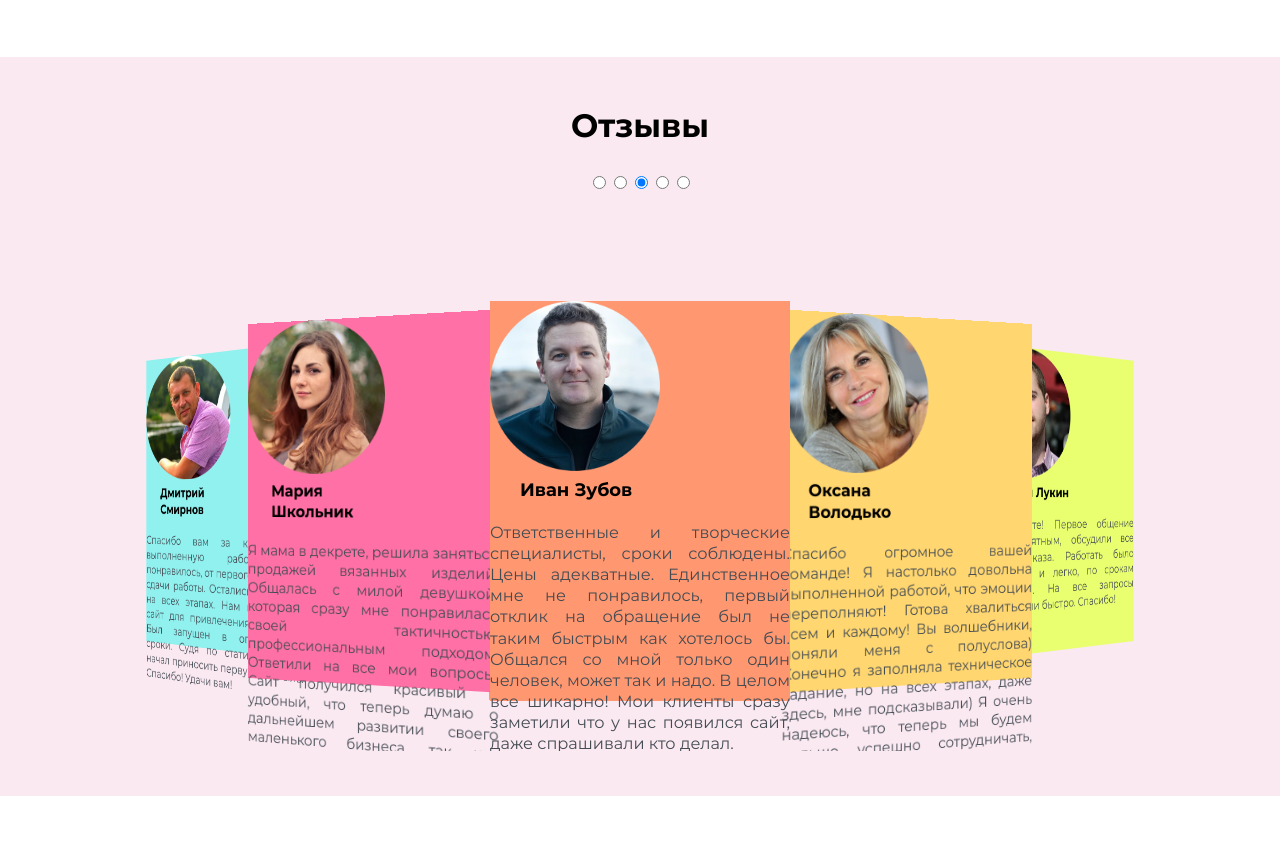
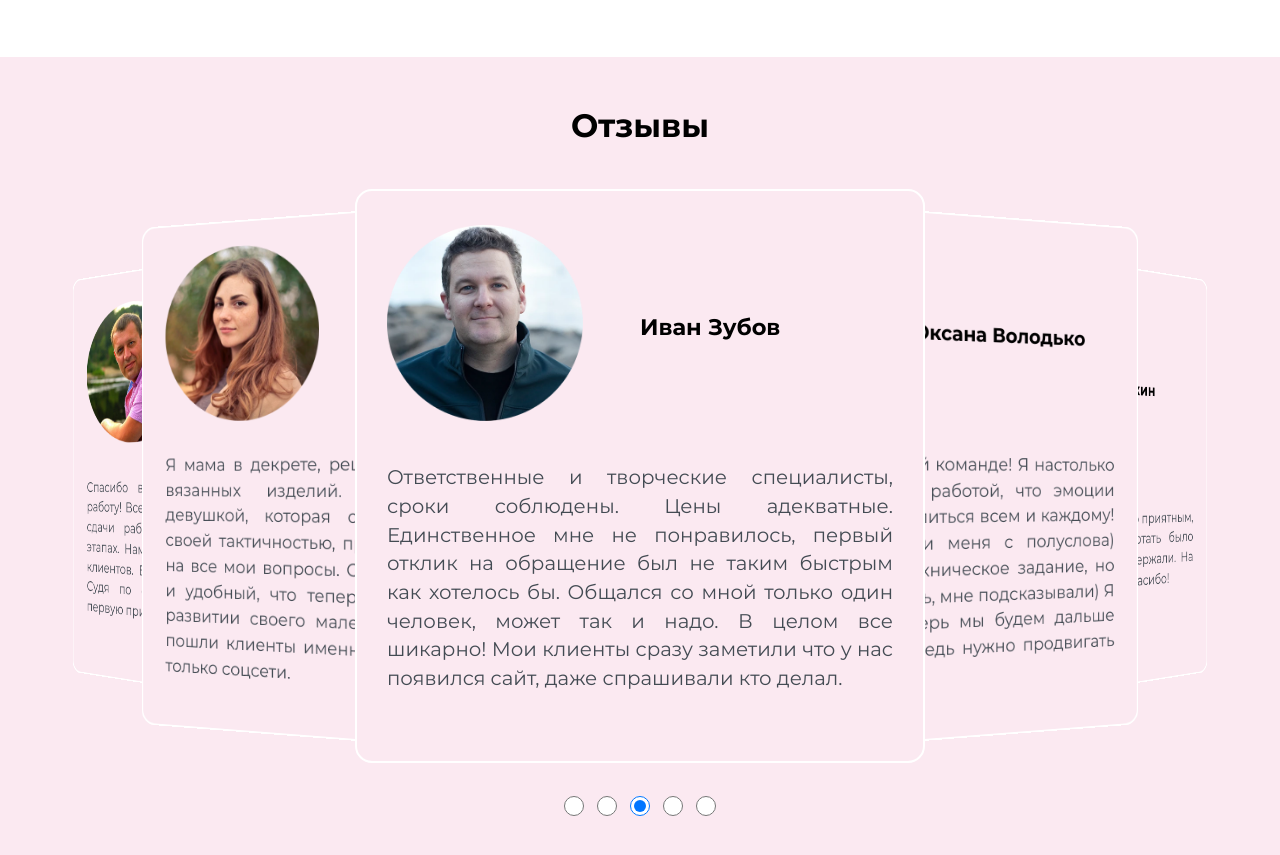
Before and after one commit to OlegSotnik/hundred, a website: page source/index.html in a window 1280 px wide. Shown: the part 3996-4851 px from the top of the page. Before the commit the page ends 4792 px from the top, so only its background shows below. Drawn offline with nearby package versions, Linux system fonts and the light colour scheme; files that its build step writes are made by us from their sources; files whose address does not match are found by name.

Commit message:
доделал раздел ОТЗЫВЫ

```diff
--- a/source/index.html
+++ b/source/index.html
@@ -379,7 +379,7 @@
               <h3 class="feedback__name">Мария Школьник</h3>
               <p class="feedback__text">Я мама в декрете, решила заняться продажей вязанных изделий. Общалась с милой
                 девушкой,
-                которая сразу мне понравилась своей тактичностью, профессиональным подходом. Ответили на все мои
+                которая сразу мне понравилась своей тактичностью, проф. подходом. Ответили на все мои
                 вопросы. Сайт получился красивый и удобный, что теперь думаю о дальнейшем развитии своего маленького
                 бизнеса, так как пошли клиенты именно с сайта. До этого вела только соцсети.</p>
             </li>
--- a/source/less/blocks/page-main/main__feedback.less
+++ b/source/less/blocks/page-main/main__feedback.less
@@ -9,22 +9,20 @@
   display: flex;
   flex-direction: column;
   align-items: center;
-  width: 88%;
+  width: 100%;
   margin: 0 auto;
-  padding: 35px 0;
+  padding: 35px 0 10px 0;
 
   @media (min-width: @tablet_width) {
-    padding: 40px 0;
+    padding: 40px 0 15px 0;
   }
 
   @media (min-width: @laptop_width) {
-    width: calc(~'30% + 624px');
-    padding: 45px 0;
+    padding: 45px 0 30px 0;
   }
 
   @media (min-width: @desktop_width) {
-    width: calc(~'35% + 763px');
-    padding: 60px 0;
+    padding: 60px 0 40px 0;
   }
 }
 
@@ -40,13 +38,44 @@
   flex-direction: row;
   flex-wrap: wrap;
   justify-content: center;
-  align-items: flex-end;
+  align-items: flex-start;
   height: 600px;
   width: 100%;
   margin: 0;
+
+  @media (min-width: @modile_xl_width) {
+    height: 630px;
+  }
+
+  @media (min-width: @tablet_width) {
+    height: 680px;
+  }
+
+  @media (min-width: @desktop_width) {
+    height: 730px;
+  }
+}
+
+.feedback__radio-button {
+  width: 20px;
+  height: 20px;
+  margin: 0 0 0 13px;
+
+  @media (min-width: @laptop_width) {
+    margin-top: 15px;
+  }
+
+  @media (min-width: @desktop_width) {
+    margin-top: 20px;
+  }
+}
+
+.feedback__radio-button:nth-child(1) {
+  margin-left: 0;
 }
 
 .feedback__slider-list {
+  order: -1;
   display: flex;
   align-items: center;
   justify-content: center;
@@ -59,135 +88,206 @@
   --middle: 3;
   --position: 1;
   pointer-events: none;
-  margin: 30px 0 0 0;
+  margin: 20px 0 0 0;
   padding: 0;
   list-style: none;
 
+  @media (min-width: @modile_xl_width) {
+    height: 530px;
+  }
+
   @media (min-width: @tablet_width) {
-    margin: 35px 0 0 0;
+    height: 580px;
+    margin: 25px 0 0 0;
   }
 
   @media (min-width: @laptop_width) {
-    margin: 40px 0 0 0;
+    margin: 35px 0 0 0;
+    perspective: 650px;
   }
 
   @media (min-width: @desktop_width) {
+    height: 630px;
     margin: 45px 0 0 0;
+    perspective: 90vw;
   }
+}
+
+.feedback__radio-button:nth-of-type(1):checked ~ .feedback__slider-list {
+  --position: 1;
+}
+
+.feedback__radio-button:nth-of-type(2):checked ~ .feedback__slider-list {
+  --position: 2;
+}
+
+.feedback__radio-button:nth-of-type(3):checked ~ .feedback__slider-list {
+  --position: 3;
+}
+
+.feedback__radio-button:nth-of-type(4):checked ~ .feedback__slider-list {
+  --position: 4;
+}
+
+.feedback__radio-button:nth-of-type(5):checked ~ .feedback__slider-list {
+  --position: 5;
 }
 
 .feedback__slider-item {
 	position: absolute;
-  width: 300px;
-  height: 400px;
-  background-color: coral;
+  display: flex;
+  flex-direction: row;
+  flex-wrap: wrap;
+  width: calc(~'30% + 182px');
+  height: 490px;
+  background-color: @special_pink;
+  border: 1px solid @basic_white;
+  border-radius: 10px;
+
   --r: calc(var(--position) - var(--offset));
   --abs: ~'max(calc(var(--r) * -1), var(--r))';
   transition: all 0.25s linear;
   transform: rotateY(calc(-10deg * var(--r)))
     translateX(calc(-300px * var(--r)));
   z-index: calc((var(--position) - var(--abs)));
+
+  @media (min-width: @modile_xl_width) {
+    height: 520px;
+  }
+
+  @media (min-width: @tablet_width) {
+    height: 570px;
+    border: 1.5px solid @basic_white;
+    border-radius: 15px;
+  }
+
+  @media (min-width: @laptop_width) {
+    border: 2px solid @basic_white;
+    border-radius: 17px;
+  }
+
+  @media (min-width: @desktop_width) {
+    height: 620px;
+    width: calc(~'30% + 200px');
+    max-width: 650px;
+  }
 }
 
 .feedback__slider-item--image-1 {
   --offset: 1;
-  background-color: #90f1ef;
 }
 
 .feedback__slider-item--image-2 {
   --offset: 2;
-  background-color: #ff70a6;
 }
 
 .feedback__slider-item--image-3 {
   --offset: 3;
-  background-color: #ff9770;
 }
 
 .feedback__slider-item--image-4 {
   --offset: 4;
-  background-color: #ffd670;
 }
 
 .feedback__slider-item--image-5 {
   --offset: 5;
-  background-color: #e9ff70;
-}
-
-.feedback__radio-button:nth-of-type(1) {
-  grid-column: 2 / 3;
-  grid-row: 2 / 3;
-}
-
-.feedback__radio-button:nth-of-type(1):checked ~ .feedback__slider-list {
-  --position: 1;
-}
-
-.feedback__radio-button:nth-of-type(2) {
-  grid-column: 3 / 4;
-  grid-row: 2 / 3;
-}
-
-.feedback__radio-button:nth-of-type(2):checked ~ .feedback__slider-list {
-  --position: 2;
-}
-
-.feedback__radio-button:nth-of-type(3) {
-  grid-column: 4 /5;
-  grid-row: 2 / 3;
-}
-
-.feedback__radio-button:nth-of-type(3):checked ~ .feedback__slider-list {
-  --position: 3;
-}
-
-.feedback__radio-button:nth-of-type(4) {
-  grid-column: 5 / 6;
-  grid-row: 2 / 3;
-}
-
-.feedback__radio-button:nth-of-type(4):checked ~ .feedback__slider-list {
-  --position: 4;
-}
-
-.feedback__radio-button:nth-of-type(5) {
-  grid-column: 6 / 7;
-  grid-row: 2 / 3;
-}
-
-.feedback__radio-button:nth-of-type(5):checked ~ .feedback__slider-list {
-  --position: 5;
 }
 
 .feedback__box-image {
-  width: 60%;
-  height: auto;
+  width: calc(~'40% - 20px');
+  margin: auto 0 auto 20px;
+
+  @media (min-width: @tablet_width) {
+    width: calc(~'40% - 25px');
+    margin: auto 0 auto 25px;
+  }
+
+  @media (min-width: @laptop_width) {
+    width: calc(~'40% - 30px');
+    margin: auto 0 auto 30px;
+  }
+
+  @media (min-width: @desktop_width) {
+    width: calc(~'40% - 40px');
+    margin: 40px 0 auto 40px;
+  }
 }
 
 .feedback__image {
   width: 100%;
-  max-width: 170px;
   height: auto;
+
+  @media (min-width: @desktop_width) {
+    max-width: 215px;
+  }
 }
 
 .feedback__name {
-  width: 50%;
-  max-height: 112px;
-  margin: auto 0 auto 10%;
+  width: calc(~'50% - 20px');
+  max-height: 113px;
+  margin: auto 20px auto 10%;
 
   .font-bold;
   font-size: 1em;
   line-height: 1.3em;
   color: @basic_black;
+
+  @media (min-width: @modile_xl_width) {
+    font-size: 1.1em;
+    line-height: 1.35em;
+  }
+
+  @media (min-width: @tablet_width) {
+    width: calc(~'50% - 25px');
+    font-size: 1.2em;
+    line-height: 1.4em;
+    margin: auto 25px auto 10%;
+  }
+
+  @media (min-width: @laptop_width) {
+    width: calc(~'50% - 30px');
+    font-size: 1.25em;
+    line-height: 1.45em;
+    margin: auto 30px auto 10%;
+  }
+
+  @media (min-width: @desktop_width) {
+    width: calc(~'50% - 40px');
+    font-size: 1.3em;
+    line-height: 1.5em;
+    margin: auto 40px auto 10%;
+  }
 }
 
 .feedback__text {
   width: 100%;
-  margin: 20px 0 0 0;
+  margin: 0 20px auto 20px;
 
   .font-normal;
   font-size: .9em;
   line-height: 1.3em;
   color: @basic_gray;
   text-align: justify;
+
+  @media (min-width: @modile_xl_width) {
+    font-size: 1em;
+    line-height: 1.35em;
+  }
+
+  @media (min-width: @tablet_width) {
+    font-size: 1.1em;
+    line-height: 1.4em;
+    margin: 0 25px auto 25px;
+  }
+
+  @media (min-width: @laptop_width) {
+    line-height: 1.45em;
+    margin: 0 30px auto 30px;
+  }
+
+  @media (min-width: @desktop_width) {
+    font-size: 1.2em;
+    line-height: 1.5em;
+    margin: 0 40px auto 40px;
+  }
 }
--- a/source/less/blocks/page-main/main__portfolio.less
+++ b/source/less/blocks/page-main/main__portfolio.less
@@ -74,10 +74,6 @@
   @media (min-width: @laptop_width) {
     justify-content: center;
     max-height: 600px;
-  }
-
-  @media (min-width: @desktop_width) {
-    max-height: 720px;
   }
 }
 
```
Also changed, not shown: build/css/style.min.css, build/index.html, 1 other file.
